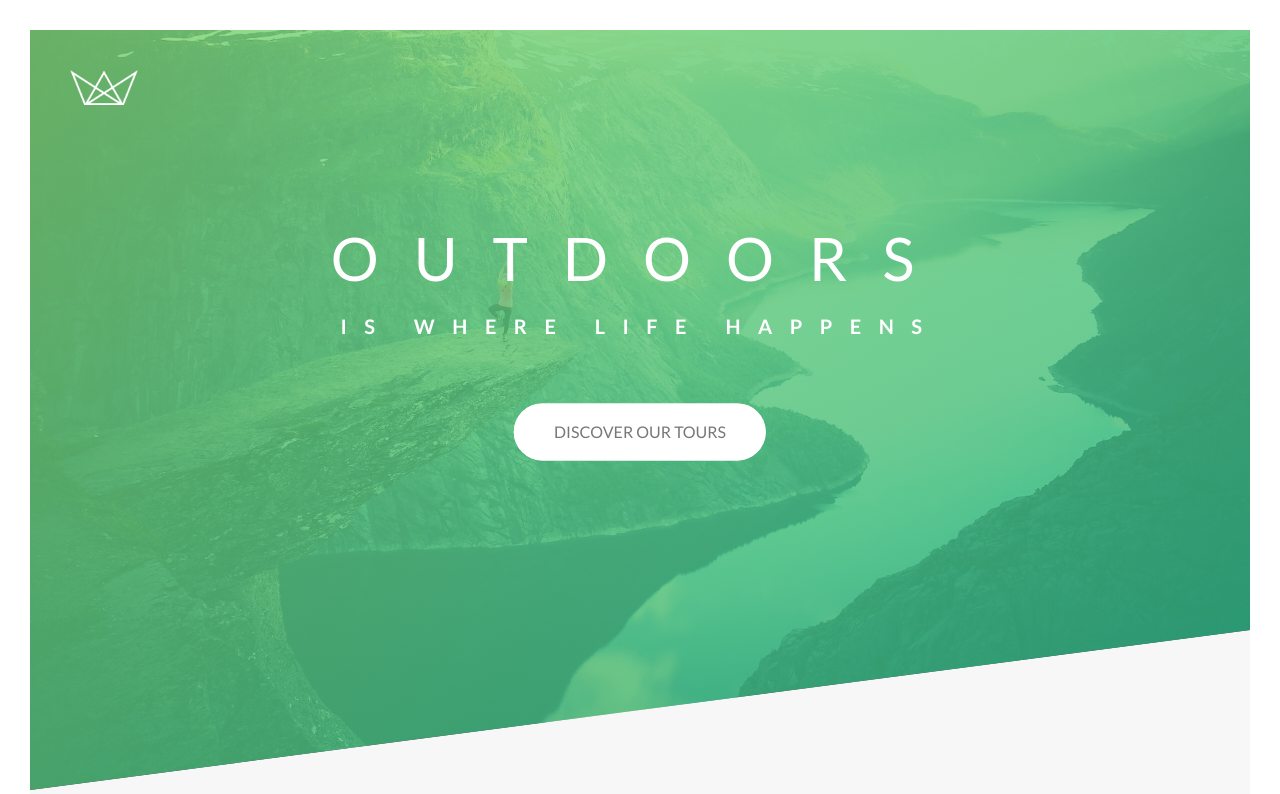
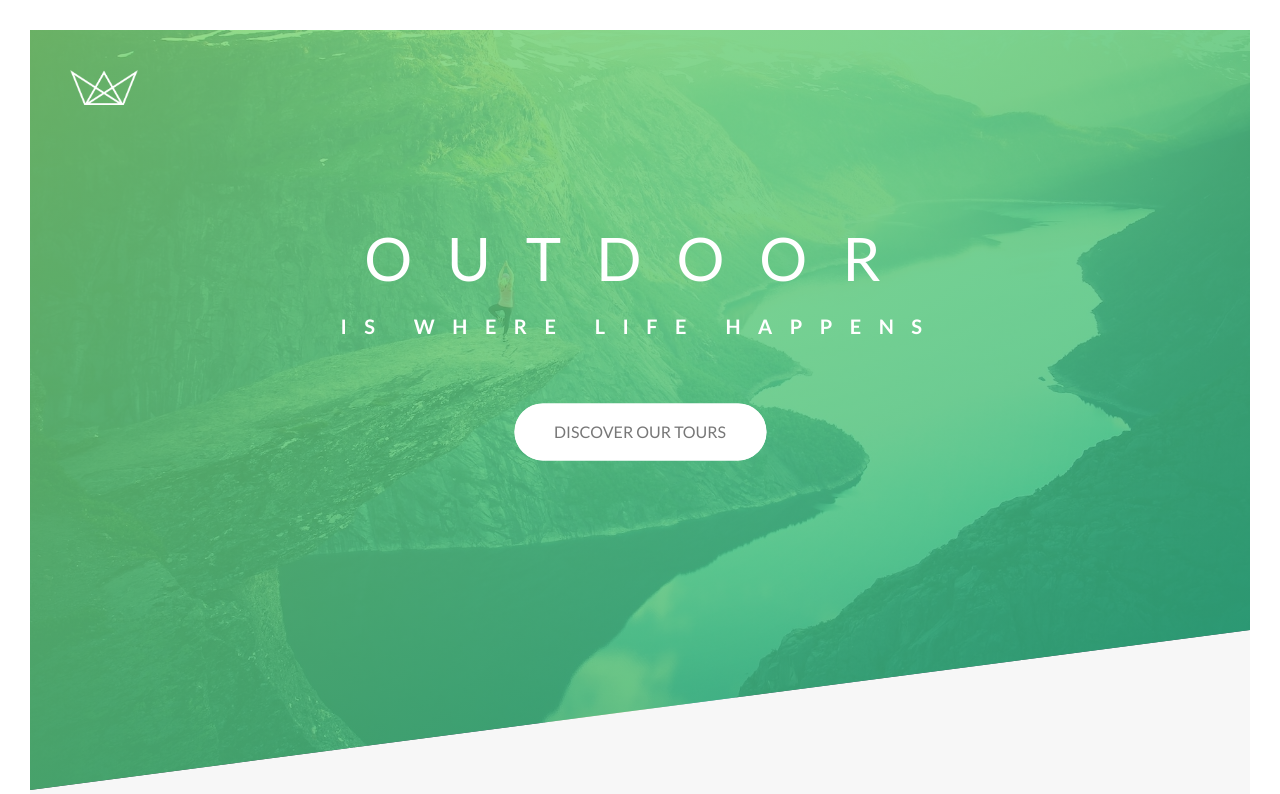
Before and after one commit to Dhiwakar1997/django-deploy, a Django app: page / in a window 1280 px wide. Shown: the top 794 px of the page. Run offline with Django 3.2, Linux system fonts and the light colour scheme.

Commit message:
deploy test

```diff
--- a/templates/index.html
+++ b/templates/index.html
@@ -23,7 +23,7 @@
         </div>
         <div class="header__center-box">
             <h1 class="heading-primary">
-                <span class="heading-primary--main">OUTDOORS</span>
+                <span class="heading-primary--main">OUTDOOR</span>
                 <span class="heading-primary--sub">is where life happens</span>
             </h1>
             <a href="#" class="btn btn--white btn--animated">Discover our
```
